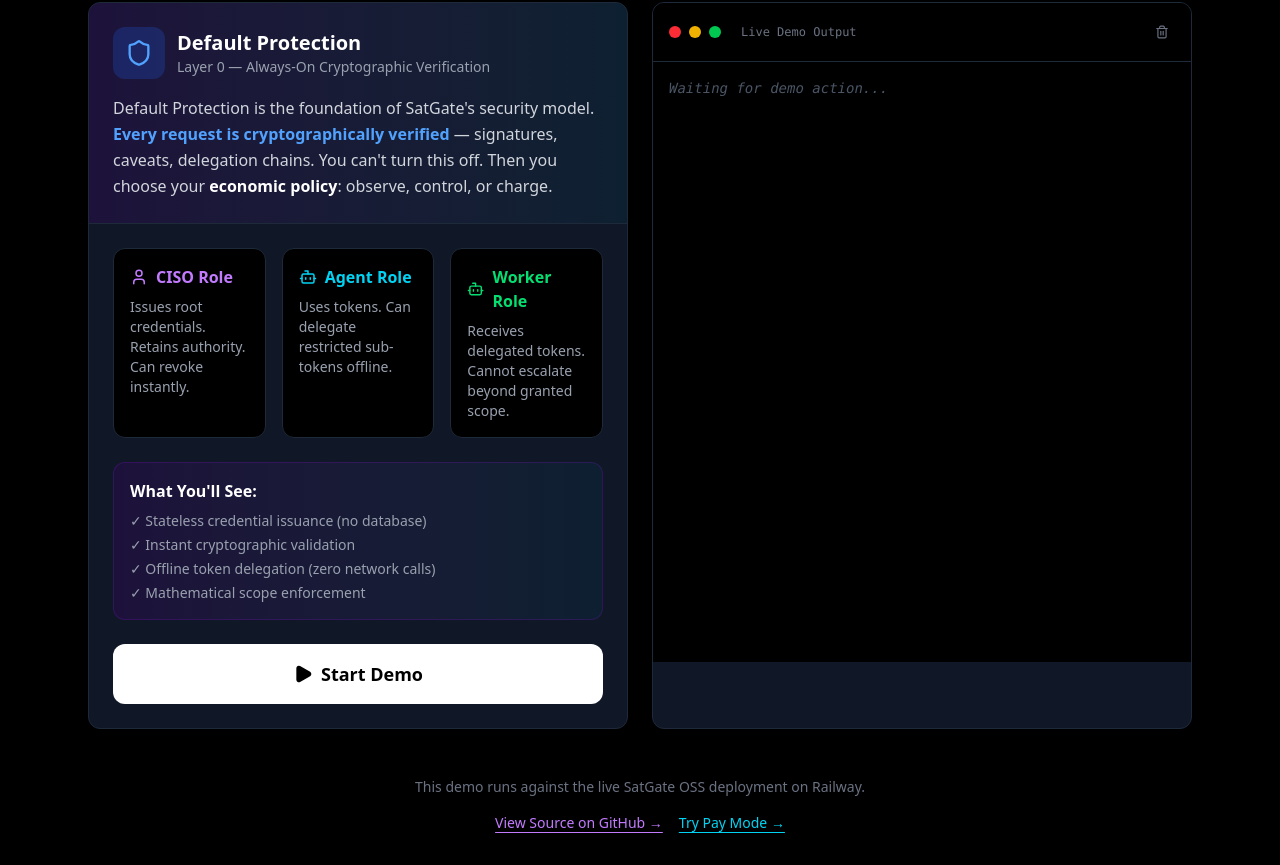
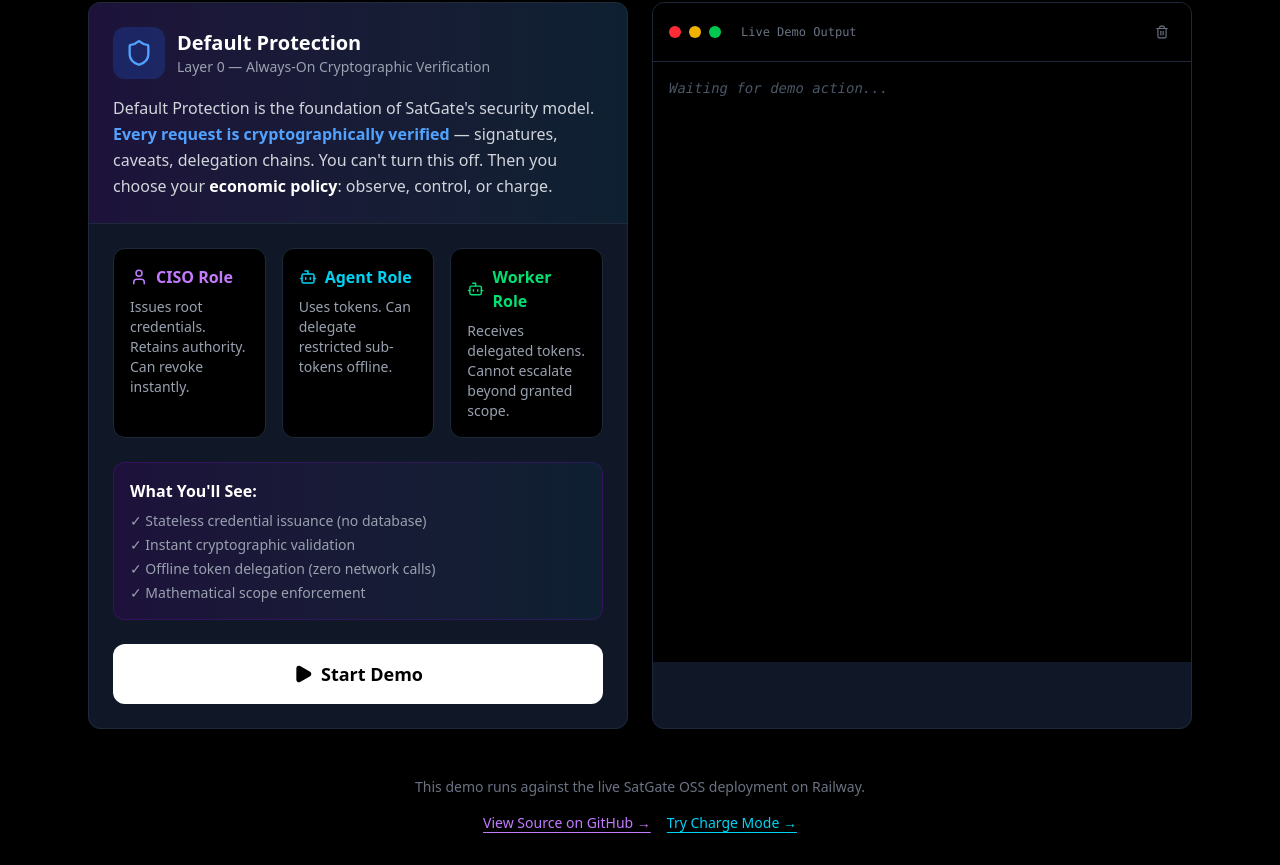
Before and after one commit to SatGate-io/satgate, a Next.js app in the folder satgate-landing/: page /protect in a window 1280 px wide. Shown: the part 410-1275 px from the top of the page. Built offline with nearby package versions, Linux system fonts and the light colour scheme.

Commit message:
copy: Try Pay Mode → Try Charge Mode for consistent naming

```diff
--- a/satgate-landing/app/protect/page.tsx
+++ b/satgate-landing/app/protect/page.tsx
@@ -1436,7 +1436,7 @@ export default function ProtectDemoPage() {
                         href="/pay"
                         className="flex-1 py-3 bg-gradient-to-r from-purple-600 to-cyan-600 text-white rounded-xl font-bold hover:opacity-90 transition flex items-center justify-center gap-2"
                       >
-                        Try Pay Mode <ChevronRight size={18} />
+                        Try Charge Mode <ChevronRight size={18} />
                       </Link>
                     </div>
                     {!useSimulation && adminToken && (
@@ -1730,7 +1730,7 @@ export default function ProtectDemoPage() {
               href="/pay"
               className="text-cyan-400 hover:text-cyan-300 text-sm underline underline-offset-4 transition"
             >
-              Try Pay Mode →
+              Try Charge Mode →
             </Link>
           </div>
         </div>
```
